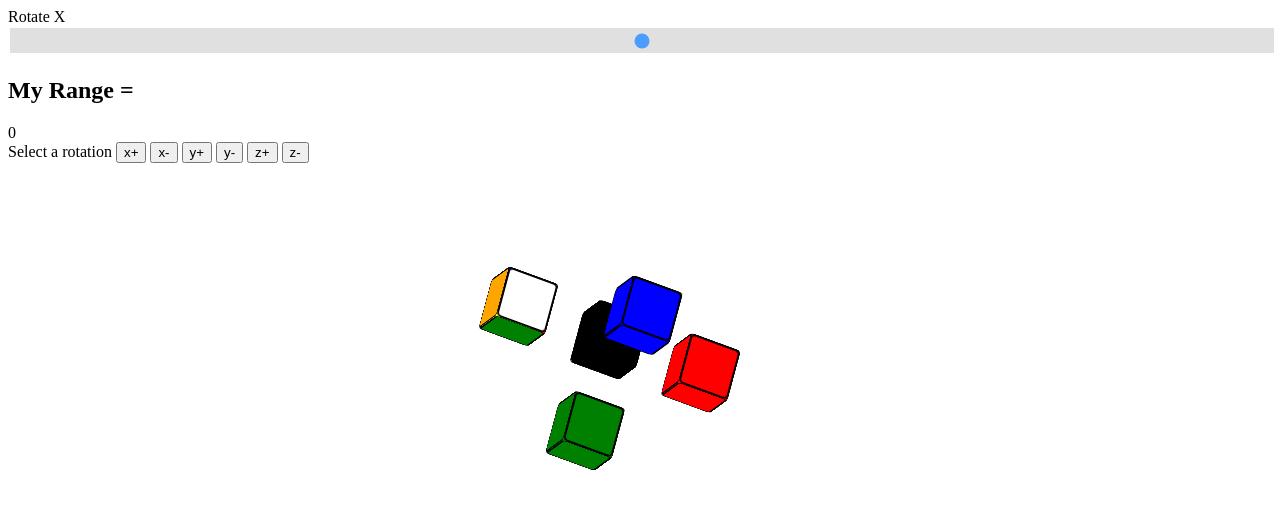
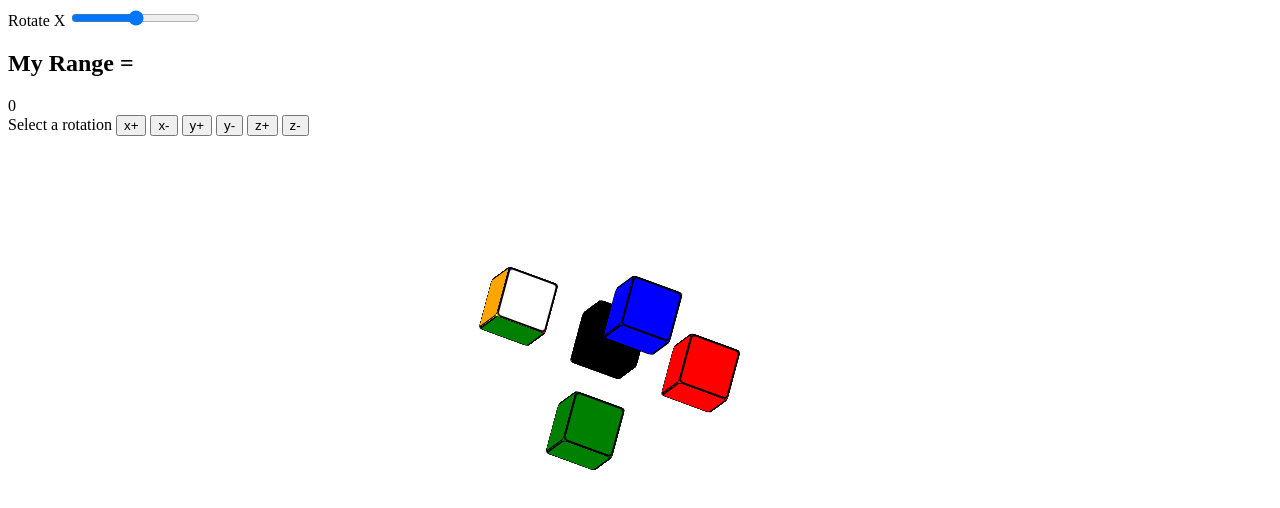
Before and after one commit to ornaverum/myrubik, a plain HTML site: page old/testtrans.html in a window 1280 px wide. Drawn offline with Linux system fonts and the light colour scheme; files that its build step writes are made by us from their sources.

Commit message:
sync home

```diff
--- a/script.js
+++ b/script.js
@@ -44,6 +44,7 @@ let sideProps = Object.assign({}, ...sides.map((x, i)=>(
 {[x]:{'Name': x, 'Color':colors[i], 'rotation':rot[i]}}
 )));
 
+// const transOrgCubie = '0px 0px 0px';
 const transOrgCubie = '27px 27px 0px';
 const transOrgFace = '0px 0px -13px'
 
@@ -77,6 +78,7 @@ rotateSide = (op)=>{
   let n = document.querySelectorAll(`.${face}`);
   // console.log('cubies selected = ', n);
   n.forEach((i)=>{
+    // let s = `${rot} ${i.style.transform}`;
     let s = `${rot} ${i.style.transform}`;
     // console.log(i, s);
     i.style.transform = s;
--- a/style.css
+++ b/style.css
@@ -21,7 +21,7 @@ main {
   }
 
   .cubie{
-    transition: transform 1s;
+    transition: transform 0.2s;
   }
 
   .Pivot{
@@ -59,29 +59,3 @@ main {
     /* transform-origin: center center 100px; */
     /* transform-origin: 0px 0px 100px; */
   }
-
-  .select-form {
-    margin-top: 0px;
-  }
-
-  slidecontainer {
-    width: 100%; /* Width of the outside container */
-  }
-
-  /* The slider itself */
-  .slider {
-    -webkit-appearance: none;  /* Override default CSS styles */
-    appearance: none;
-    width: 100%; /* Full-width */
-    height: 25px; /* Specified height */
-    background: #d3d3d3; /* Grey background */
-    outline: none; /* Remove outline */
-    opacity: 0.7; /* Set transparency (for mouse-over effects on hover) */
-    -webkit-transition: .2s; /* 0.2 seconds transition on hover */
-    transition: opacity .2s;
-  }
-
-  /* Mouse-over effects */
-  .slider:hover {
-    opacity: 1; /* Fully shown on mouse-over */
-  }
```
